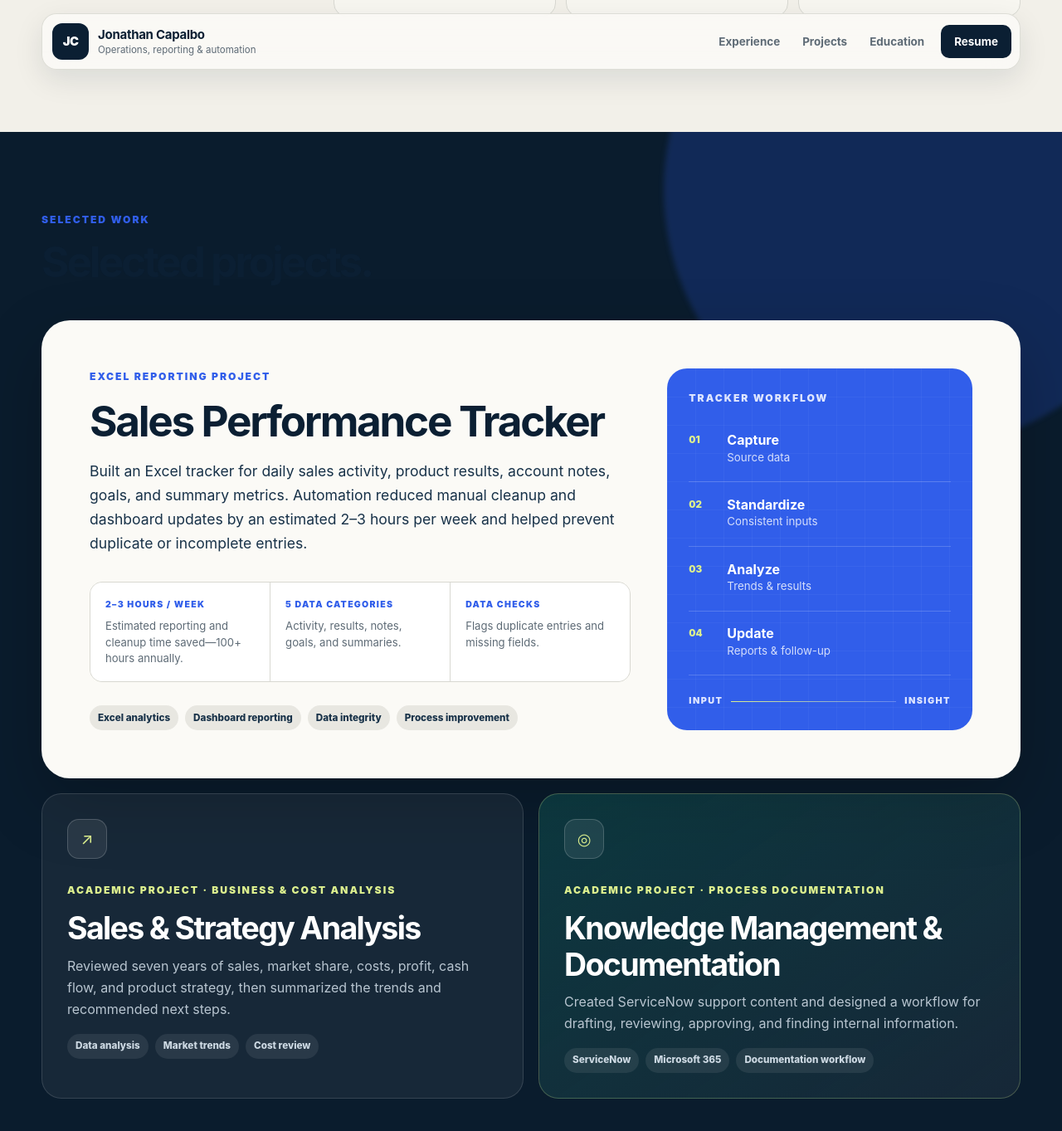
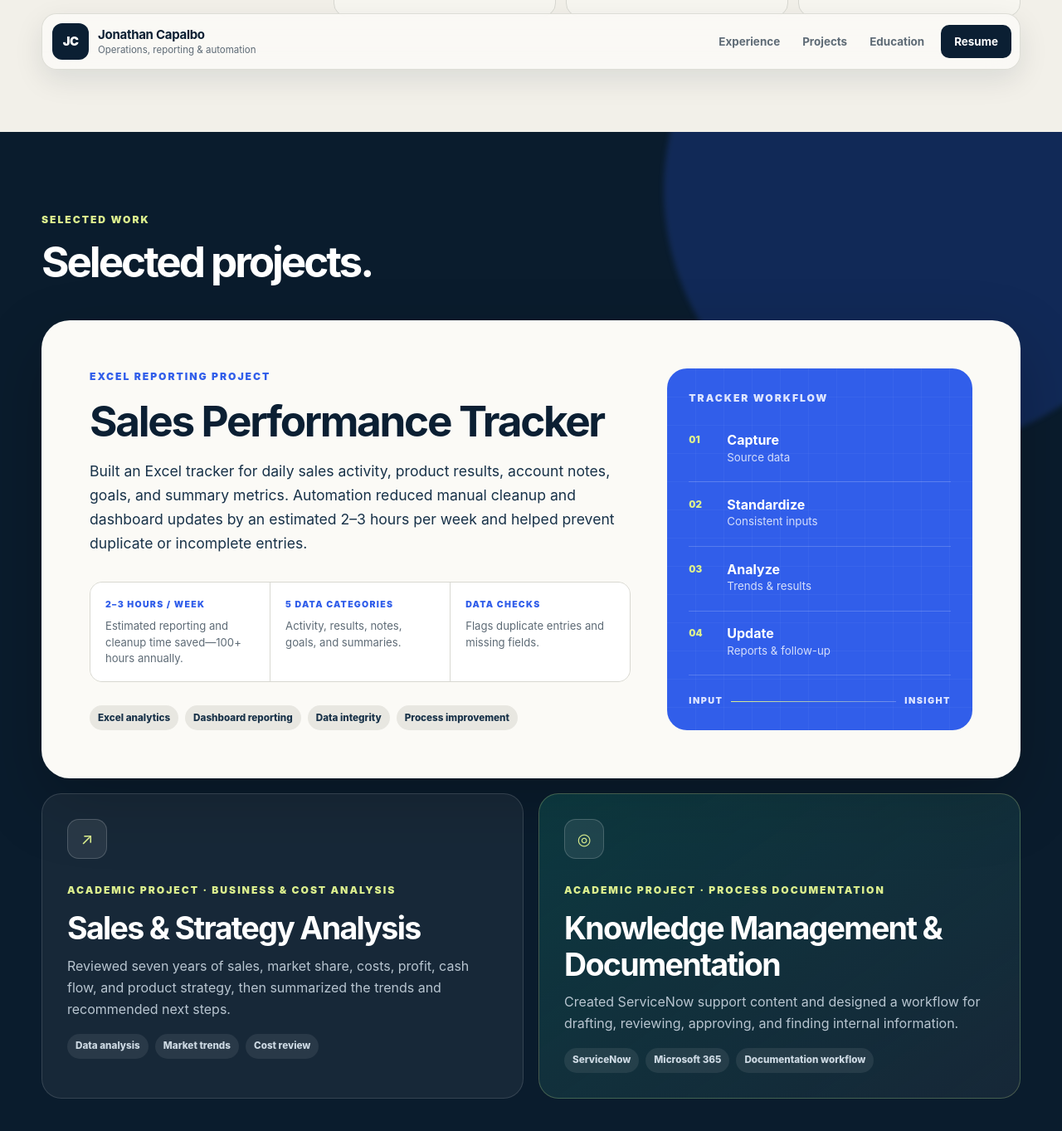
Before and after one commit to jon314159/JonathanCapalbo.me, a Jekyll site: the page index.html, which Jekyll copies as it is, in a window 1280 px wide and 1400 px high, scrolled down 1961 px. Shown: the top 1363 px of the window at 83% size. Built offline with Jekyll 4.4.1, drawn with Linux system fonts in a browser that asks for light colours.

Commit message:
Fix project section heading contrast

```diff
--- a/assets/css/style.css
+++ b/assets/css/style.css
@@ -554,6 +554,9 @@ nav .nav-resume:hover { color: #fff; background: var(--blue); }
 
 .work-inner { position: relative; z-index: 1; width: min(1180px, calc(100% - 48px)); }
 
+.work-section .section-heading h2 { color: #fff; }
+.work-section .section-heading .eyebrow { color: var(--lime); }
+
 .featured-project {
   display: grid;
   grid-template-columns: minmax(0, 1.1fr) minmax(330px, 0.62fr);
```
